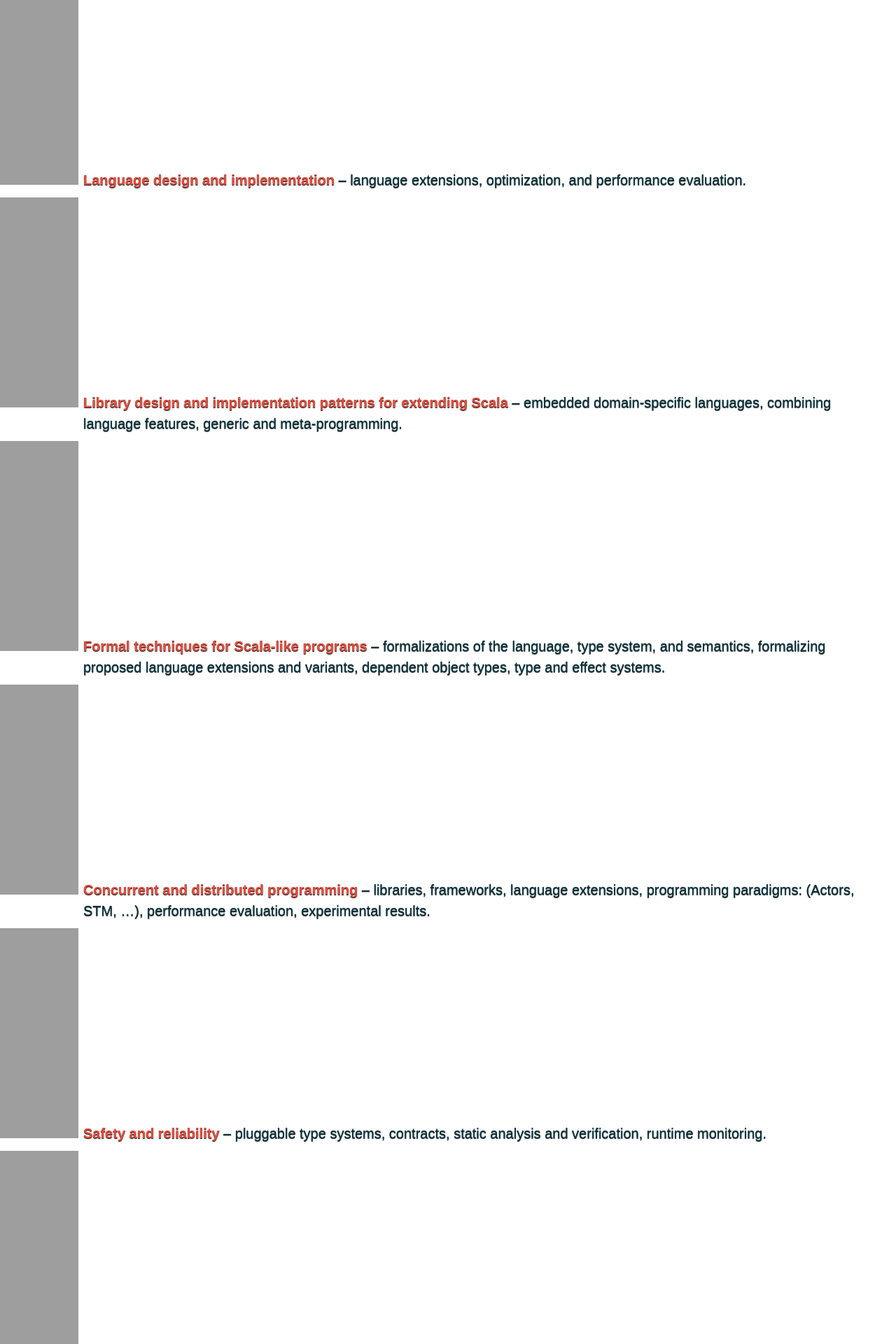
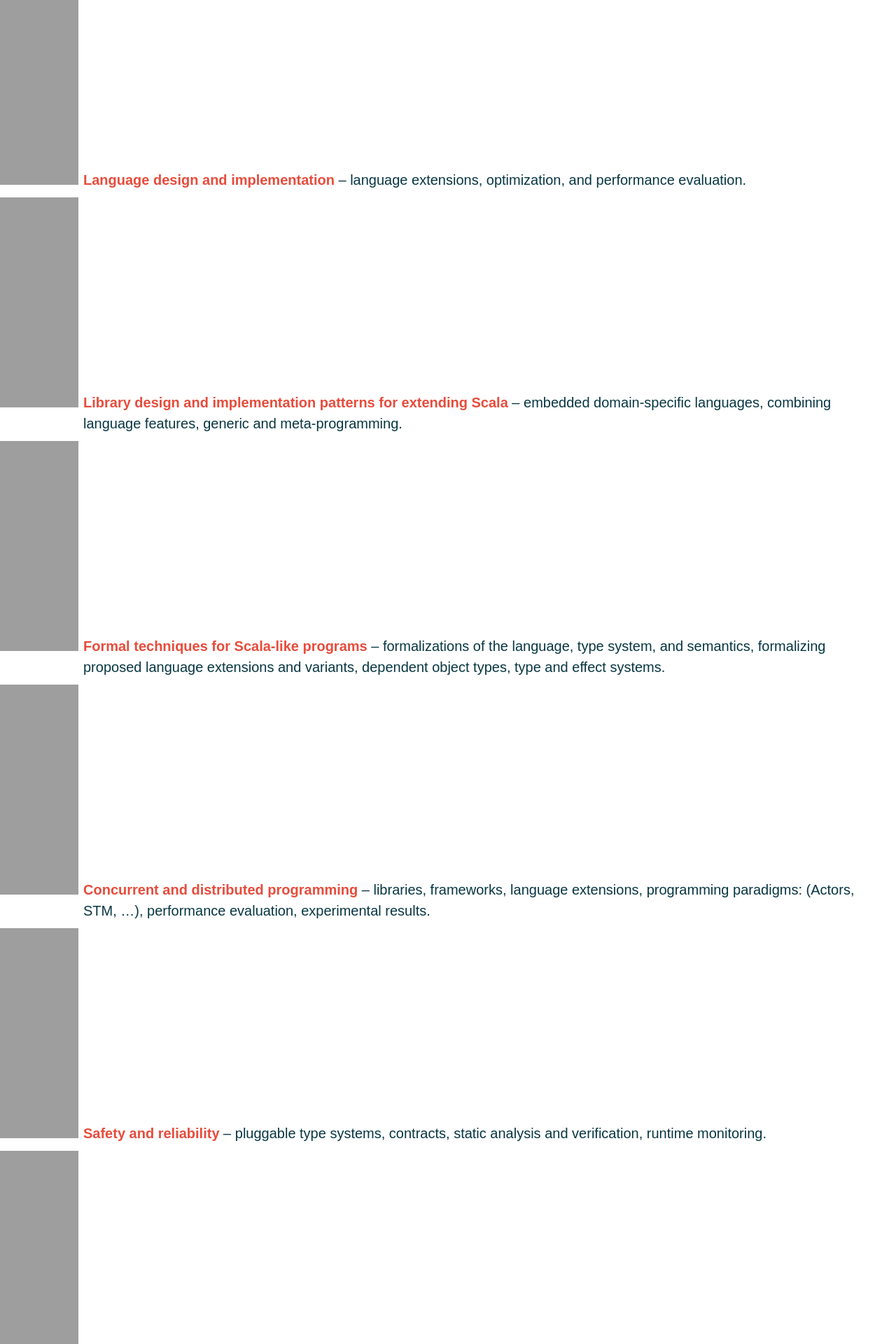
Before and after one commit to heathermiller/wwwscala14, a Jekyll site: the page built from call-for-papers.md, in a window 1280 px wide. Shown: the part 823-2743 px from the top of the page at 70% size. Built offline with Jekyll 4.4.1, drawn with Linux system fonts in a browser that asks for light colours.

Commit message:
Um, why was there a text-shadow on li elements?

```diff
--- a/resources/css/main.css
+++ b/resources/css/main.css
@@ -82,7 +82,6 @@ ul {
 
 ul > li {
  color: #073642;
- text-shadow: 0 1px 1px #000;
  margin-left: 24px;
 }
 
```
